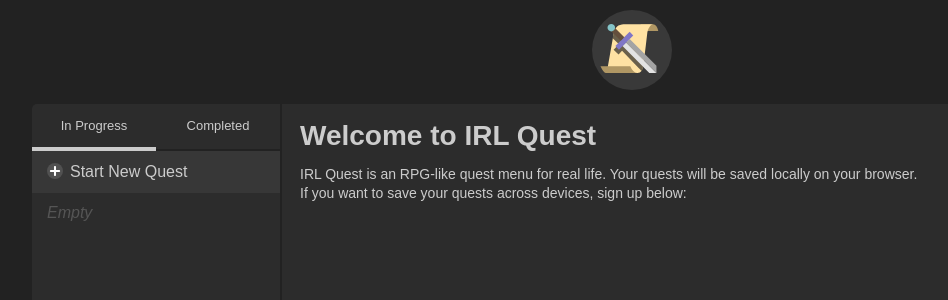
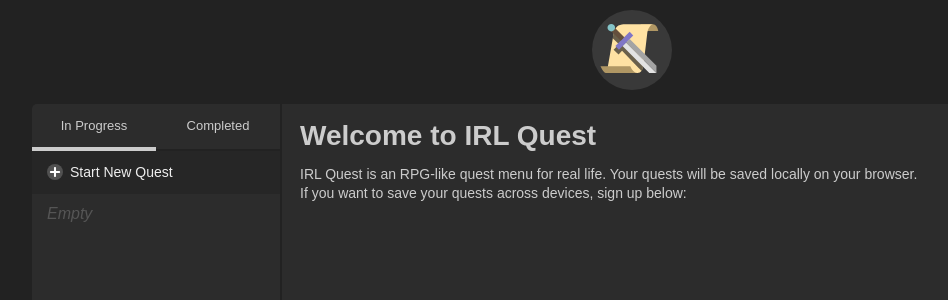
Before and after one commit to martymagaan/irlquest, a React (Create React App) app: page / in a window 1280 px wide. In both pictures the pointer is over the element "Start New Quest". Shown: the top 300 px of the page, without its empty margins (8-956 px from the left). Built offline with nearby package versions, Linux system fonts and the light colour scheme.

Commit message:
feat: tweak styles

```diff
--- a/src/App.css
+++ b/src/App.css
@@ -115,14 +115,19 @@
 }
 
 .side-button {
-  padding: 12px 15px;
-  line-height: 1.1em;
+  padding: 13px 15px;
+  background: #262626;
+  font-size: 14px;
+  line-height: 1.2em;
   cursor: pointer;
   user-select: none;
 }
+.side-button:hover {
+  color: #eee;
+}
 
-.QuestList li:hover, .side-button:hover {
-  background: rgba(255,255,255,0.05);
+.QuestList li:hover {
+  background: rgba(255,255,255,0.03);
 }
 
 .QuestList .list-section-head {
@@ -140,7 +145,7 @@
 }
 
 .selected, .selected:hover {
-  background: rgba(255,255,255,0.1) !important;
+  background: rgba(255,255,255,0.08) !important;
 }
 
 .Welcome {
@@ -249,3 +254,6 @@
   cursor: pointer;
   outline: none;
 }
+.overlay-button:hover {
+  background: #2c2c2c;
+}
```
